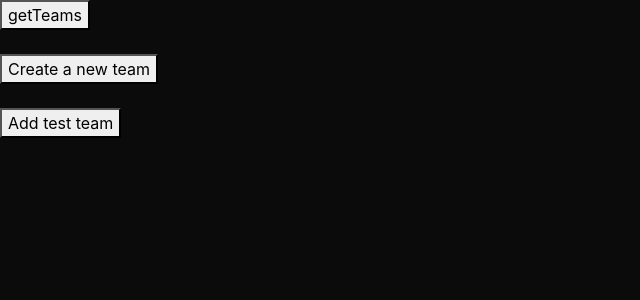
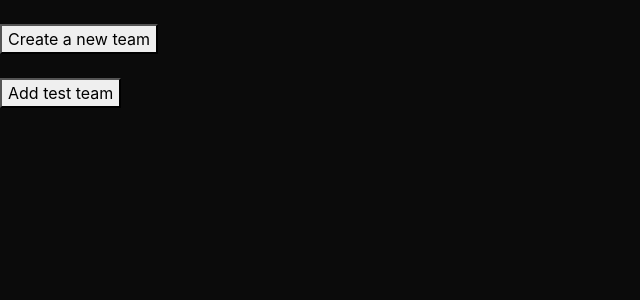
Before and after one commit to Wadaarik/Tests-unitaires, a PHP site: page / in a window 1280 px wide. Shown: the top 300 px of the page, without its empty margins (0-640 px from the left). Run offline with PHP 8.4, Linux system fonts and the light colour scheme; data that the repository does not hold is empty; a stand-in replaces the project's code that opens the database connection; some web fonts are replaced.

Commit message:
removeUselessFunction

```diff
--- a/src/esport.localhost/index.php
+++ b/src/esport.localhost/index.php
@@ -8,21 +8,6 @@
     <title>Dat project</title>
 </head>
 <body>
-<?php
-//echo 'hello';
-?>
-<!--
-<form action="action.php" method="post">
- <p>Nom de la team : <input type="text" name="nom" /></p>
- <p>Votre âge : <input type="text" name="age" /></p>
- <p><input type="submit" value="OK"></p>
- </form>
--->
- <div id="teams">
-        <button onClick={formFunctions.getTeams()}>
-        getTeams
-        </button>
-    </div>
     <div id="teamsContainer">
     </div>
     <div id="createTeamContainer">
```
